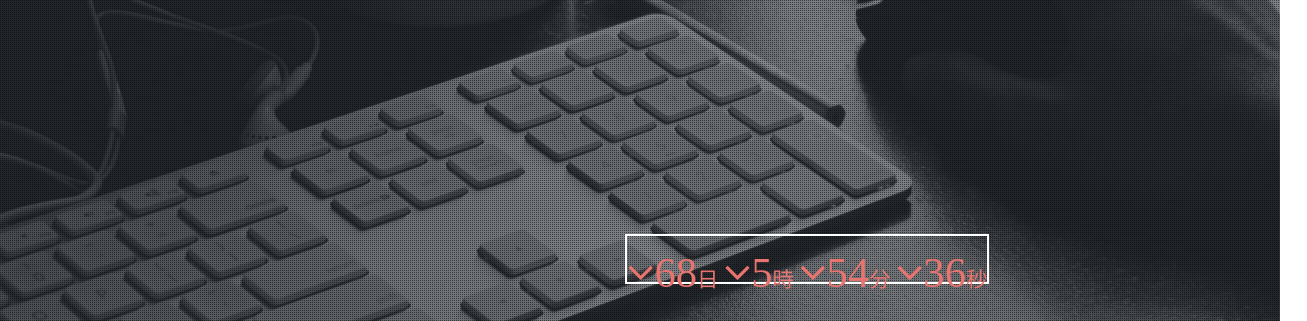
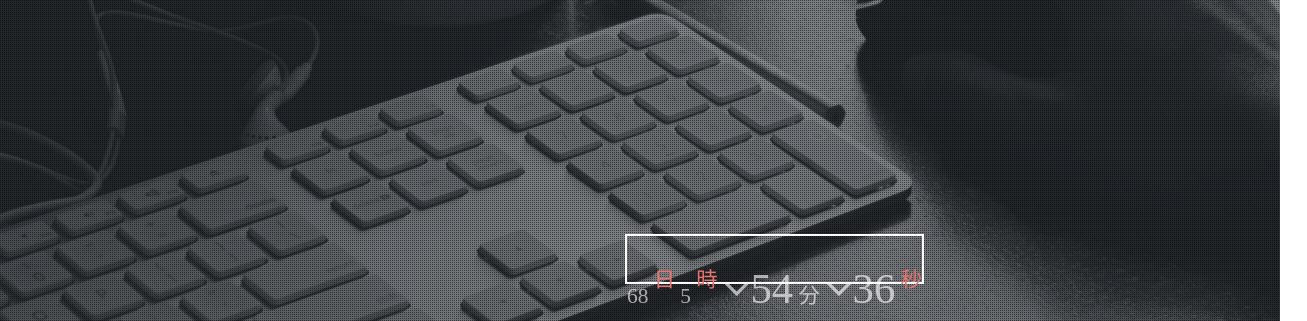
Before and after one commit to ncucoffeeclub/club_night_website, a plain HTML site: page index.html in a window 1280 px wide. Shown: the part 476-797 px from the top of the page, 1307 px wide, since content can reach past the window. Drawn offline with Linux system fonts and the light colour scheme; a web font is replaced by a local one.

Commit message:
add time schema

```diff
--- a/index.html
+++ b/index.html
@@ -39,10 +39,18 @@
         <a href="#services">
 		<div class="scroll-down">
 			<div class="start" style="font-size: 16pt;" style="display:inline;">
-				<div class="fa fa-angle-down fa-2x" id="day" style="display:inline;"></div>日
-				<div class="fa fa-angle-down fa-2x" id="hour" style="display:inline;"></div>時
-				<div class="fa fa-angle-down fa-2x" id="min" style="display:inline;"></div>分
-				<div class="fa fa-angle-down fa-2x" id="sec" style="display:inline;"></div>秒
+				<span>
+					<div id="day" style="display:inline;"></div>
+				</span>日
+				<span>
+					<div id="hour" style="display:inline;"></div>
+				</span>時
+				<span>
+					<div class="fa fa-angle-down fa-2x" id="min" style="display:inline;"></div>
+				</span>
+				<span>分
+					<div class="fa fa-angle-down fa-2x" id="sec" style="display:inline;"></div>
+	            </span>秒
             </div>
 		</div>
         </a>
```
